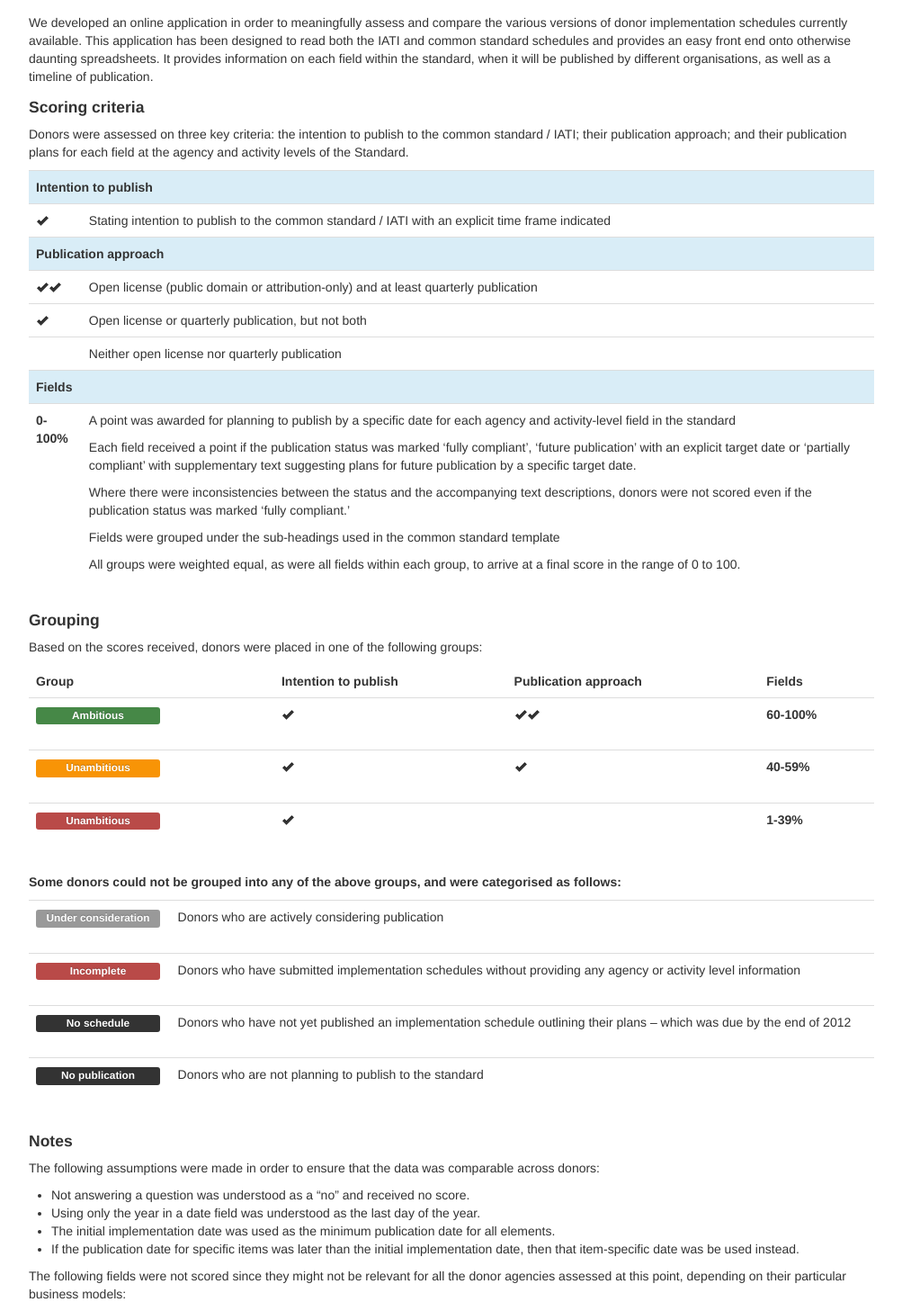
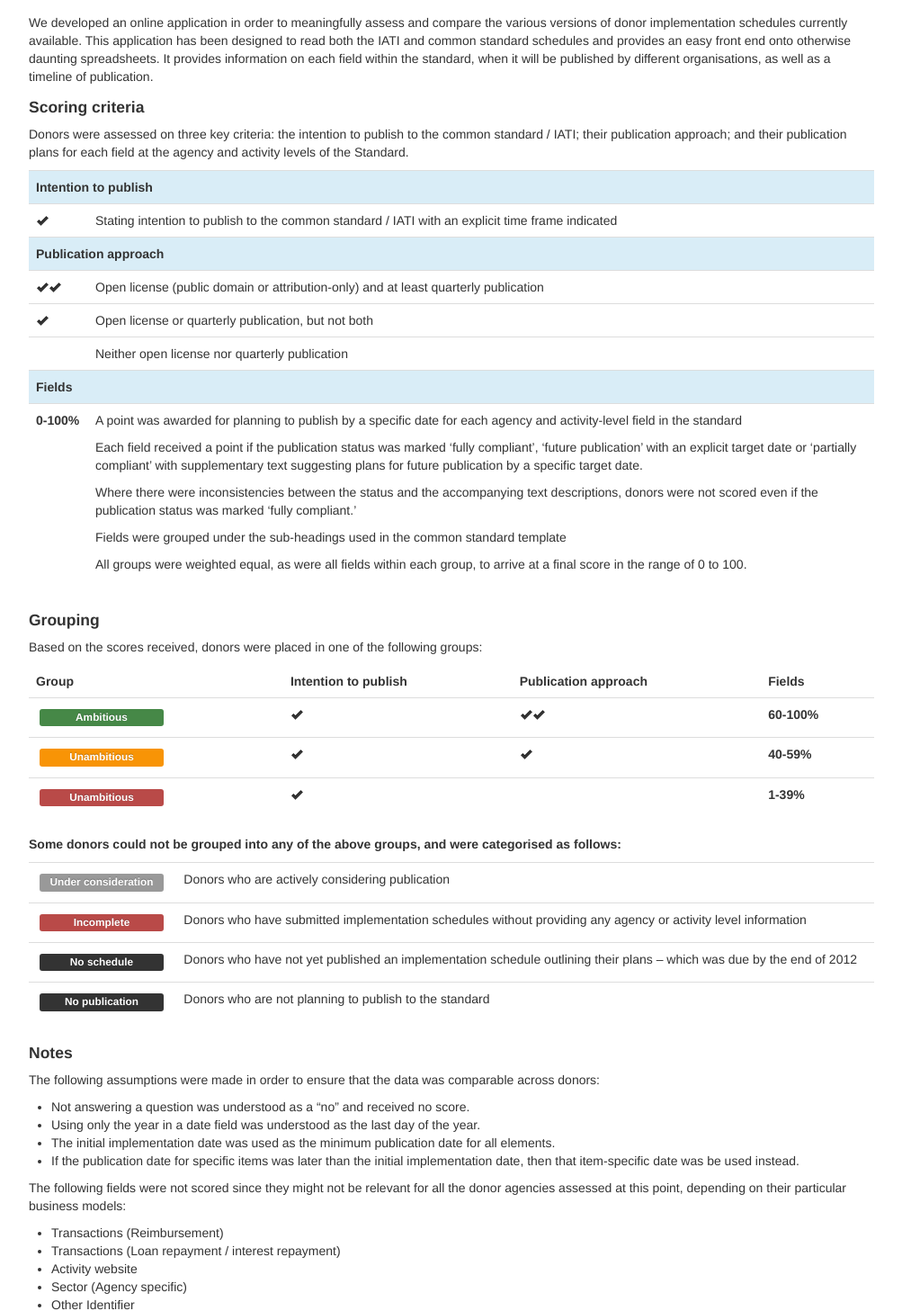
Before and after one commit to pwyf/IATI-Implementation-Schedules, a Flask app: page /about/ in a window 1280 px wide. Shown: the part 584-2041 px from the top of the page at 90% size, without its empty margins (138-1141 px from the left). Run offline with Flask 2, Linux system fonts and the light colour scheme; some libraries are stand-ins or nearby versions.

Commit message:
Fix spacing of labels; fix scoring criteria spacing

```diff
--- a/impschedules/static/style.css
+++ b/impschedules/static/style.css
@@ -76,3 +76,6 @@
 h4 {
     padding-top:4px;
 }
+.table .lead {
+    margin:4px;
+}
--- a/impschedules/templates/about.html
+++ b/impschedules/templates/about.html
@@ -27,7 +27,7 @@
     <tbody>
         <tr class="info"><td colspan="2"><b>Intention to publish</b>
         </td></tr>
-        <tr><td><i class="icon-ok"></i></td><td>Stating intention to publish to the common standard / IATI with an explicit time frame indicated</td></tr>
+        <tr><td width="50px"><i class="icon-ok"></i></td><td>Stating intention to publish to the common standard / IATI with an explicit time frame indicated</td></tr>
         <tr class="info"><td colspan="2"><b>Publication approach</b>
         </td></tr>
         <tr><td><i class="icon-ok"></i><i class="icon-ok"></i></td><td>Open license (public domain or attribution-only) and at least quarterly publication</td></tr>
```
